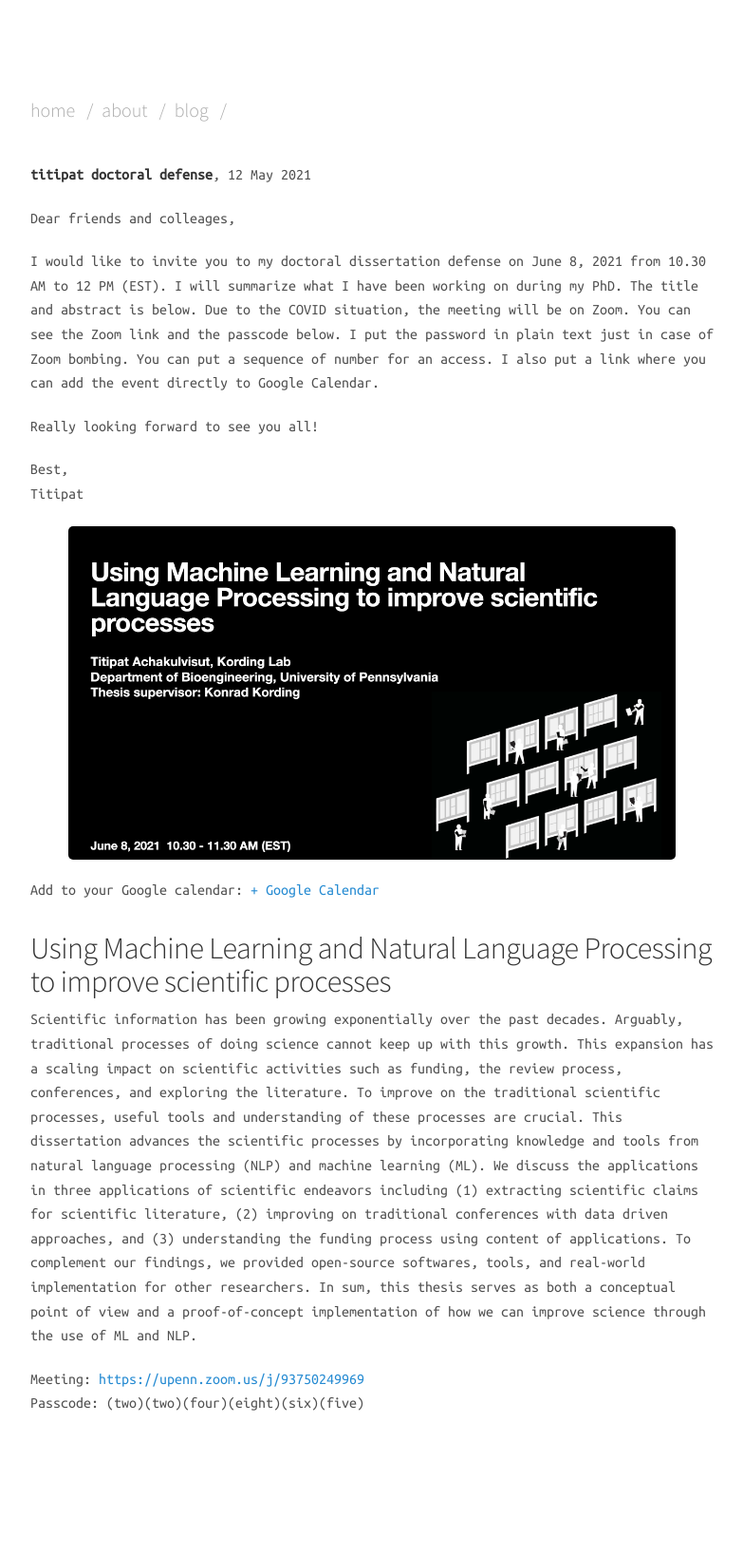
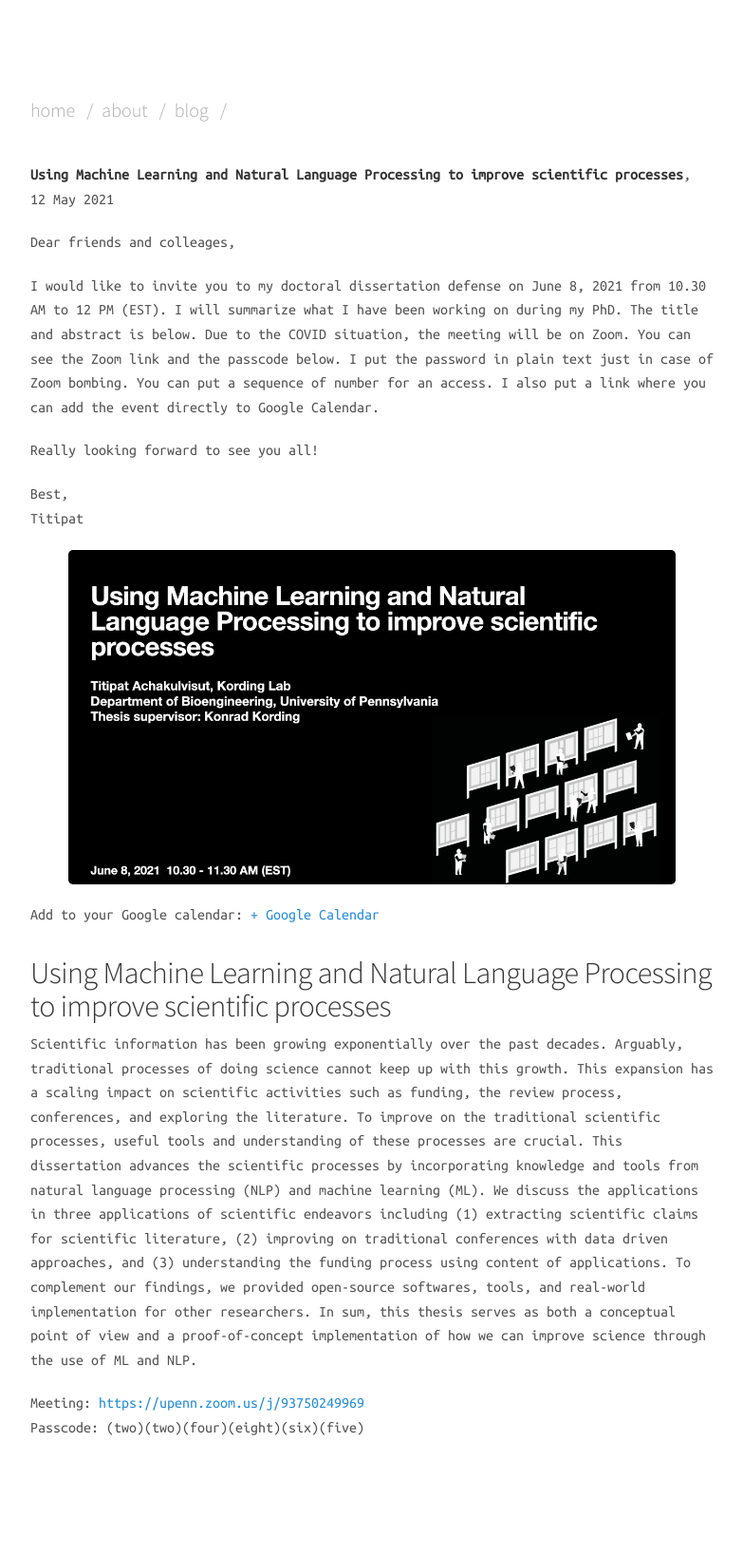
Before and after one commit to titipata/titipata.github.io, a Jekyll site: the page built from _posts/2021-05-12-titipat-defense.md, in a window 1280 px wide. Shown: the whole page at 95% size, without its empty margins (248-1031 px from the left). Built offline with Jekyll 4.4.1, drawn with Linux system fonts in a browser that asks for light colours; nearby versions of some CDN libraries; before the commit the page ends 1611 px from its top, so only the background shows below that.

Commit message:
Update page title, description

```diff
--- a/_layouts/default.html
+++ b/_layouts/default.html
@@ -41,7 +41,11 @@
   <meta property="og:image" content="{{ site.url }}/images/fb-image.jpg">
   {% endif %}
 
+  {% if page.description %}
+  <meta property="og:description" content="{{ page.description }}" />
+  {% else %}
   <meta property="og:description" content="{{ site.description }}" />
+  {% endif %}
 
 </head>
 <body>
--- a/_posts/2021-05-12-titipat-defense.md
+++ b/_posts/2021-05-12-titipat-defense.md
@@ -1,5 +1,6 @@
 ---
-title: titipat doctoral defense
+title: Using Machine Learning and Natural Language Processing to improve scientific processes
+description: Titipat's doctoral defense, June 8, 2021. 10.30 AM to 12 PM (EST)
 image: blog/defense/defense-banner.png
 ---
 
```
